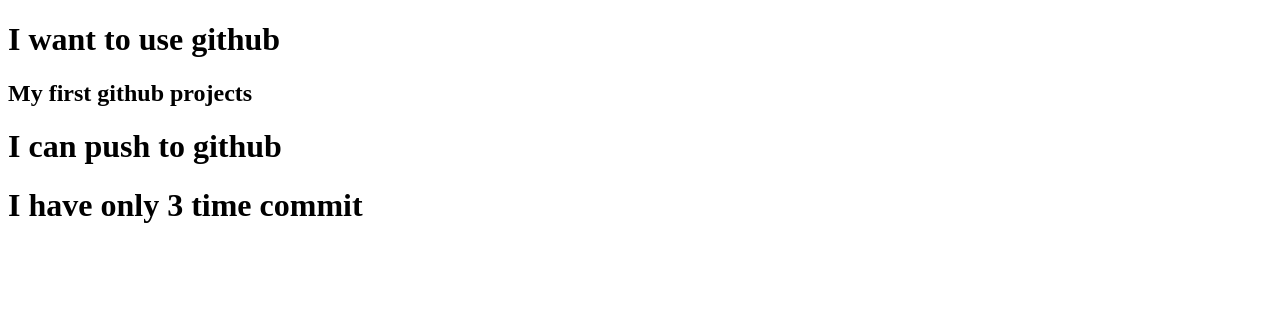
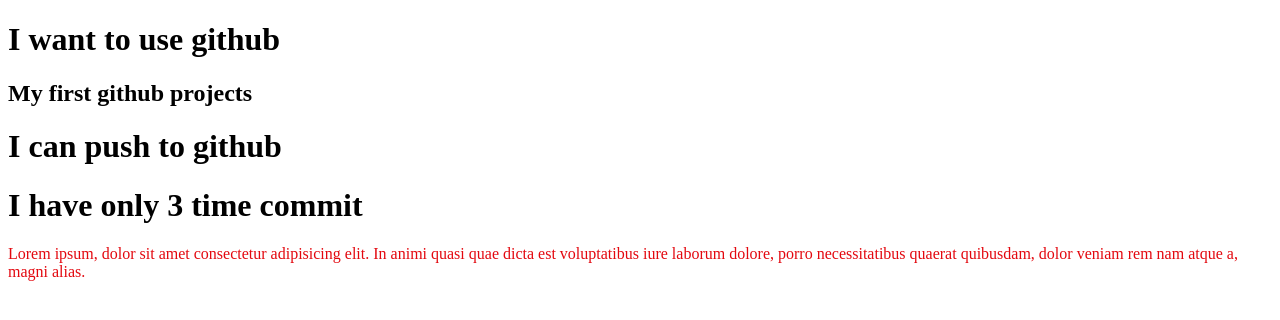
Before and after one commit to Rabbil29/my-first-repo2, a plain HTML site: page index.html in a window 1280 px wide. Drawn offline with Linux system fonts and the light colour scheme.

Commit message:
style added

```diff
--- a/index.html
+++ b/index.html
@@ -5,12 +5,14 @@
     <meta http-equiv="X-UA-Compatible" content="IE=edge">
     <meta name="viewport" content="width=], initial-scale=1.0">
     <title>My first github Repo</title>
+    <link rel="stylesheet" href="style.css">
 </head>
 <body>
     <h1>I want to use github</h1>
     <h2>My first github projects</h2>
     <h1>I can push to github</h1>
     <h1>I have only 3 time commit</h1>
+    <p>Lorem ipsum, dolor sit amet consectetur adipisicing elit. In animi quasi quae dicta est voluptatibus iure laborum dolore, porro necessitatibus quaerat quibusdam, dolor veniam rem nam atque a, magni alias.</p>
 
 </body>
 </html>
--- /dev/null
+++ b/style.css
@@ -0,0 +1,3 @@
+p{
+    color: rgb(227, 8, 15);
+}
```
